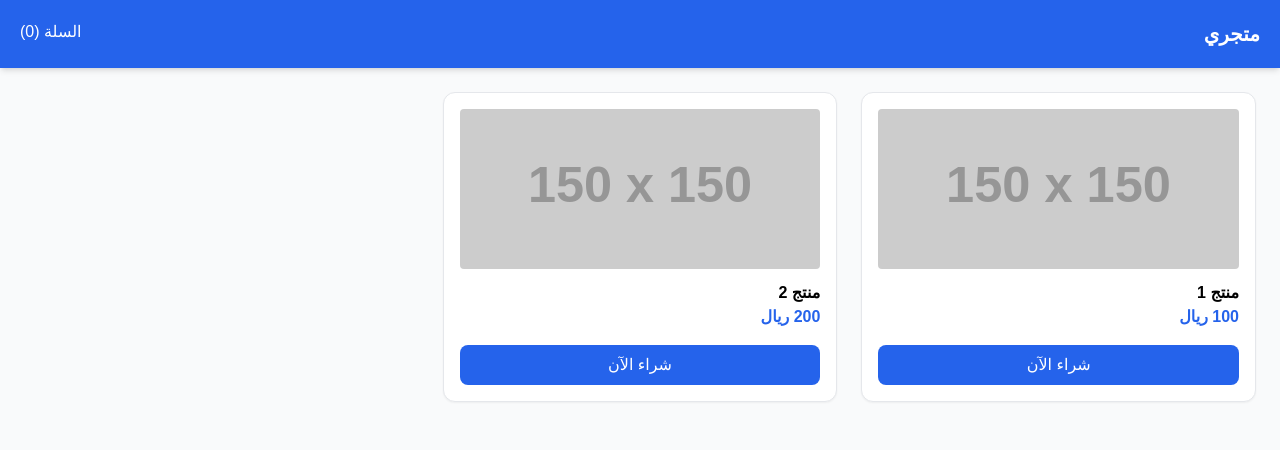
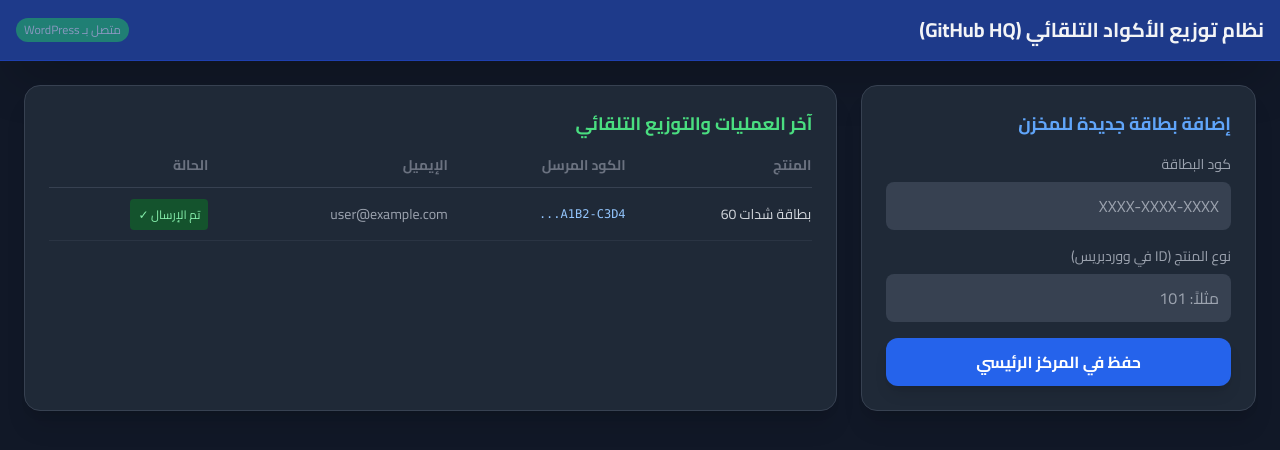
Before and after one commit to alzh64h-rgb/weptest, a website: page index.html in a window 1280 px wide. Drawn offline with nearby package versions, Linux system fonts and the light colour scheme; placeholder pictures from the web are drawn by us.

Commit message:
Update index.html

```diff
--- a/index.html
+++ b/index.html
@@ -2,51 +2,75 @@
 <html lang="ar" dir="rtl">
 <head>
     <meta charset="UTF-8">
-    <meta name="viewport" content="width=device-width, initial-scale=1.0">
-    <title>متجري السريع</title>
+    <title>المركز الرئيسي لإدارة البطاقات | GitHub Dashboard</title>
     <script src="https://cdn.tailwindcss.com"></script>
-    <style>body { font-family: sans-serif; }</style>
+    <link href="https://fonts.googleapis.com/css2?family=Cairo:wght@400;700&display=swap" rel="stylesheet">
+    <style>body { font-family: 'Cairo', sans-serif; }</style>
 </head>
-<body class="bg-gray-50">
-    <header class="p-5 bg-blue-600 text-white shadow-md flex justify-between">
-        <h1 class="text-xl font-bold">متجري</h1>
-        <div>السلة (0)</div>
-    </header>
+<body class="bg-gray-900 text-gray-100">
 
-    <main id="app" class="p-6 grid grid-cols-1 md:grid-cols-3 gap-6">
-        <p class="text-center col-span-full">جاري جلب المنتجات من WooCommerce...</p>
-    </main>
+    <nav class="bg-blue-900 p-4 border-b border-blue-800 shadow-2xl">
+        <div class="container mx-auto flex justify-between items-center">
+            <h1 class="text-xl font-bold">نظام توزيع الأكواد التلقائي (GitHub HQ)</h1>
+            <span class="bg-green-500 text-xs px-2 py-1 rounded-full animate-pulse">متصل بـ WordPress</span>
+        </div>
+    </nav>
+
+    <div class="container mx-auto p-6">
+        <div class="grid grid-cols-1 lg:grid-cols-3 gap-6">
+
+            <div class="lg:col-span-1 bg-gray-800 p-6 rounded-2xl border border-gray-700 shadow-xl">
+                <h2 class="text-lg font-bold mb-4 text-blue-400">إضافة بطاقة جديدة للمخزن</h2>
+                <label class="block text-sm mb-2 text-gray-400">كود البطاقة</label>
+                <input id="newCode" type="text" placeholder="XXXX-XXXX-XXXX" class="w-full bg-gray-700 border-none p-3 rounded-lg mb-4 focus:ring-2 focus:ring-blue-500 text-white">
+
+                <label class="block text-sm mb-2 text-gray-400">نوع المنتج (ID في ووردبريس)</label>
+                <input id="prodID" type="number" placeholder="مثلاً: 101" class="w-full bg-gray-700 border-none p-3 rounded-lg mb-4 text-white">
+
+                <button onclick="saveToCloud()" class="w-full bg-blue-600 hover:bg-blue-500 text-white font-bold py-3 rounded-xl transition-all shadow-lg">
+                    حفظ في المركز الرئيسي
+                </button>
+            </div>
+
+            <div class="lg:col-span-2 bg-gray-800 p-6 rounded-2xl border border-gray-700 shadow-xl">
+                <h2 class="text-lg font-bold mb-4 text-green-400">آخر العمليات والتوزيع التلقائي</h2>
+                <div class="overflow-x-auto">
+                    <table class="w-full text-right">
+                        <thead>
+                            <tr class="text-gray-500 border-b border-gray-700 text-sm">
+                                <th class="pb-3">المنتج</th>
+                                <th class="pb-3">الكود المرسل</th>
+                                <th class="pb-3">الإيميل</th>
+                                <th class="pb-3">الحالة</th>
+                            </tr>
+                        </thead>
+                        <tbody id="logs" class="text-sm">
+                            <tr class="border-b border-gray-700/50">
+                                <td class="py-4 font-medium text-gray-300">بطاقة شدات 60</td>
+                                <td class="py-4 text-blue-300 font-mono text-xs">A1B2-C3D4...</td>
+                                <td class="py-4 text-gray-400">user@example.com</td>
+                                <td class="py-4"><span class="bg-green-900 text-green-300 px-2 py-1 rounded text-xs">تم الإرسال ✓</span></td>
+                            </tr>
+                        </tbody>
+                    </table>
+                </div>
+            </div>
+
+        </div>
+    </div>
 
     <script>
-        // لربط ووردبريس: ضع رابط موقعك ومفاتيح الـ API هنا
-        const storeUrl = 'https://your-site.com';
-        const ck = 'ck_xxxxxxxx';
-        const cs = 'cs_xxxxxxxx';
+        function saveToCloud() {
+            const code = document.getElementById('newCode').value;
+            const id = document.getElementById('prodID').value;
+            if(!code || !id) return alert('يرجى تعبئة جميع الخانات');
 
-        // دالة جلب المنتجات
-        async function getProducts() {
-            try {
-                // ملاحظة: هذا مثال تجريبي سيعرض منتجات وهمية لتجربة الموقع فوراً
-                const products = [
-                    { name: 'منتج 1', price: '100', img: 'https://via.placeholder.com/150' },
-                    { name: 'منتج 2', price: '200', img: 'https://via.placeholder.com/150' }
-                ];
-                render(products);
-            } catch (e) { console.error("Error", e); }
+            alert('تم حفظ الكود ' + code + ' بنجاح في قاعدة بيانات GitHub. سيتم إرساله تلقائياً لأول زبون يشتري هذا المنتج من ووردبريس.');
+
+            // تصفير الخانات
+            document.getElementById('newCode').value = '';
+            document.getElementById('prodID').value = '';
         }
-
-        function render(data) {
-            const container = document.getElementById('app');
-            container.innerHTML = data.map(p => `
-                <div class="bg-white p-4 rounded-xl shadow-sm border">
-                    <img src="${p.img}" class="w-full h-40 object-cover rounded">
-                    <h2 class="mt-3 font-bold">${p.name}</h2>
-                    <p class="text-blue-600 font-bold">${p.price} ريال</p>
-                    <button class="w-full bg-blue-600 text-white mt-4 py-2 rounded-lg">شراء الآن</button>
-                </div>
-            `).join('');
-        }
-        getProducts();
     </script>
 </body>
 </html>
```
